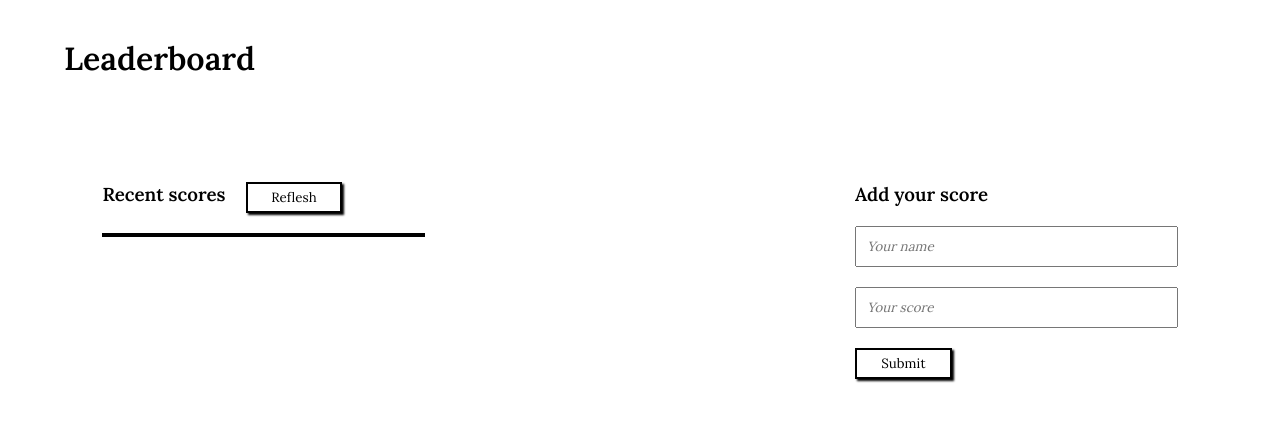
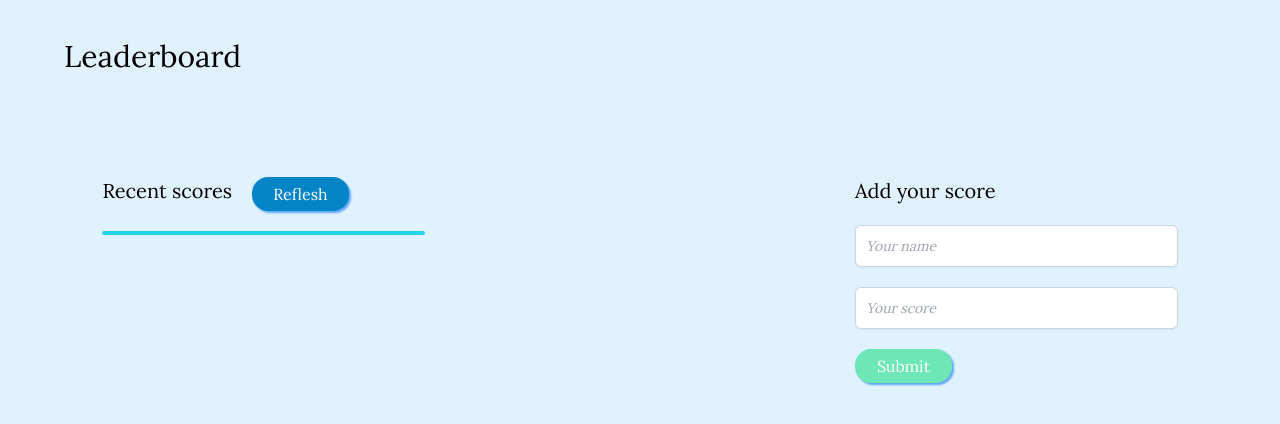
Before and after one commit to ndayishimiyeeric/Microverse-Leaderboard, a website built with webpack: page src/template.html in a window 1280 px wide. Built offline with nearby package versions, Linux system fonts and the light colour scheme.

Commit message:
Add styles

```diff
--- a/src/styles/main.scss
+++ b/src/styles/main.scss
@@ -1,3 +1,7 @@
+@tailwind base;
+@tailwind components;
+@tailwind utilities;
+
 * {
   font-family: 'Lora', serif;
   box-sizing: border-box;
@@ -5,17 +9,25 @@
   padding: 0;
 }
 
+body {
+  @apply bg-sky-100;
+}
+
 ul {
   list-style: none;
 }
 
 button {
-  background: #fff;
+  @apply bg-sky-600;
+
+  color: #fff;
   text-align: center;
-  border: 2px solid black;
+
+  @apply rounded-2xl;
+
   width: 30%;
   padding: 5px;
-  box-shadow: 2px 2px 2px black;
+  box-shadow: 2px 2px 2px rgb(96 165 250);
   transition: transform 0.2s ease-in-out;
 }
 
@@ -32,6 +44,8 @@ input[type=number] {
 button:hover {
   cursor: pointer;
   transform: scale(1.1);
+
+  @apply animate-pulse;
 }
 
 header {
@@ -58,15 +72,17 @@ header {
 }
 
 .display_body {
-  border: 2px solid black;
+  border: 2px solid rgb(34 211 238);
+
+  @apply rounded-md;
 
   li {
     padding: 5px;
-    background-color: rgb(226, 217, 217);
+    background-color: rgb(255 228 230);
   }
 
   li:nth-child(odd) {
-    background-color: #fff;
+    background-color: rgb(251 207 232);
   }
 }
 
@@ -92,5 +108,9 @@ header {
     input:focus {
       outline: none;
     }
+
+    .add_button {
+      @apply bg-emerald-300;
+    }
   }
 }
--- a/src/template.html
+++ b/src/template.html
@@ -14,21 +14,33 @@
   </head>
   <body>
     <header>
-      <h1>Leaderboard</h1>
+      <h1 class="text-3xl font-normal">Leaderboard</h1>
     </header>
     <section class="main">
       <div class="display_div">
         <div class="display_top">
-          <h3>Recent scores</h3>
+          <h3 class="text-xl">Recent scores</h3>
           <button class="reflesh">Reflesh</button>
         </div>
-        <ul class="display_body"></ul>
+        <ul class="display_body text-sm"></ul>
       </div>
       <div class="add_div">
-        <h3>Add your score</h3>
+        <h3 class="text-xl">Add your score</h3>
         <form class="add_form">
-          <input type="text" id="name" placeholder="Your name" required />
-          <input type="number" id="score" placeholder="Your score" required />
+          <input
+            type="text"
+            id="name"
+            class="bg-white w-full border border-slate-300 rounded-md py-2 pl-9 pr-3 shadow-sm focus:outline-none sm:text-sm"
+            placeholder="Your name"
+            required
+          />
+          <input
+            type="number"
+            id="score"
+            class="bg-white w-full border border-slate-300 rounded-md py-2 pl-9 pr-3 shadow-sm focus:outline-none sm:text-sm"
+            placeholder="Your score"
+            required
+          />
           <button type="submit" class="add_button">Submit</button>
         </form>
       </div>
```
